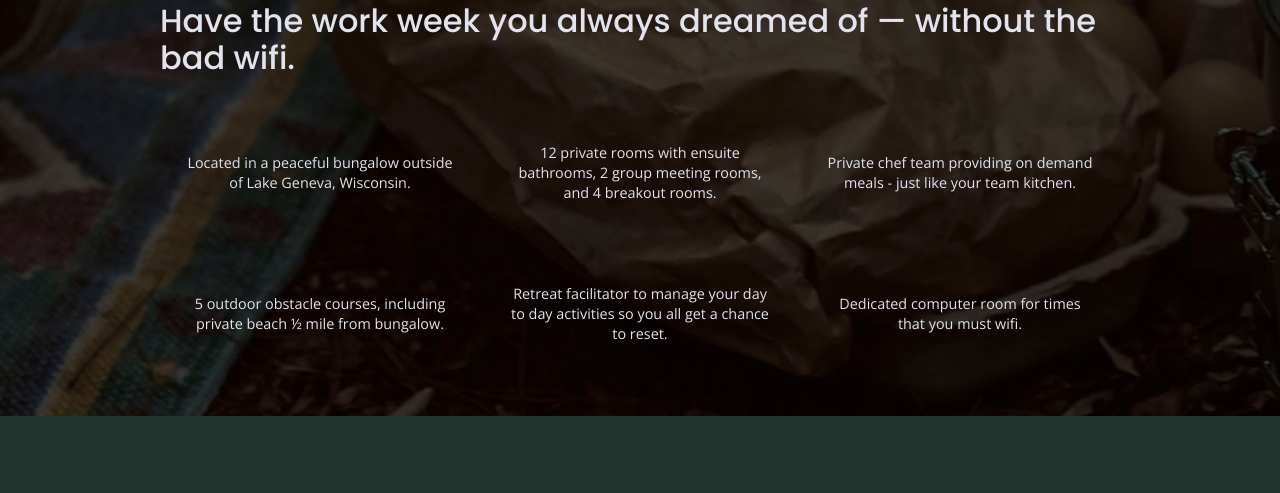
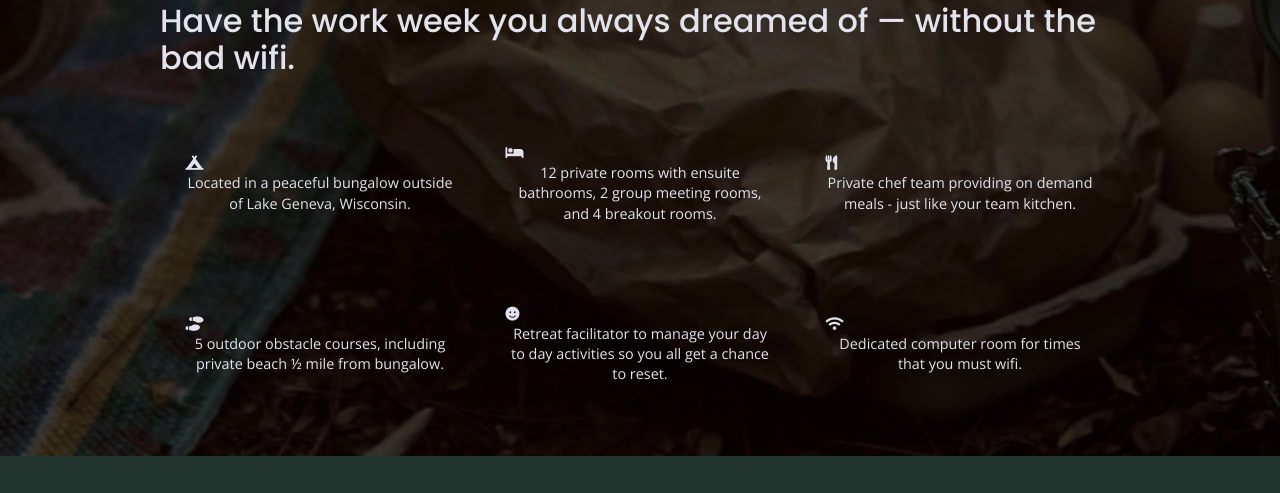
Before and after one commit to sadiejay/unplugged-website, a website built with Parcel: page index.html in a window 1280 px wide. Shown: the part 1102-1595 px from the top of the page. Built offline with nearby package versions, Linux system fonts and the light colour scheme.

Commit message:
Adds font awesome CDN and icons

```diff
--- a/index.html
+++ b/index.html
@@ -14,6 +14,9 @@
 
   <!-- Google Fonts -->
   <link href="https://fonts.googleapis.com/css?family=Open+Sans:400,700|Poppins:500,700" rel="stylesheet">
+
+  <!-- FontAwesome CDN version 5.5 -->
+  <link rel="stylesheet" href="https://use.fontawesome.com/releases/v5.5.0/css/all.css" integrity="sha384-B4dIYHKNBt8Bc12p+WXckhzcICo0wtJAoU8YZTY5qE0Id1GSseTk6S+L3BlXeVIU" crossorigin="anonymous">
 
   <link rel="manifest" href="site.webmanifest">
   <link rel="apple-touch-icon" href="icon.png">
@@ -78,6 +81,7 @@
         <div class="features-items">
           <article>
             <p class="fontawesome-icon">
+              <i class="fas fa-campground"></i>
             </p>
             <p class="features-item-description">
               Located in a peaceful bungalow outside of Lake Geneva, Wisconsin.
@@ -85,6 +89,7 @@
           </article>
           <article>
             <p class="fontawesome-icon">
+              <i class="fas fa-bed"></i>
             </p>
             <p class="features-item-description">
               12 private rooms with ensuite bathrooms, 2 group meeting rooms, and 4 breakout rooms.
@@ -92,6 +97,7 @@
           </article>
           <article>
             <p class="fontawesome-icon">
+              <i class="fas fa-utensils"></i>
             </p>
             <p class="features-item-description">
               Private chef team providing on demand meals - just like your team kitchen.
@@ -99,6 +105,7 @@
           </article>
           <article>
             <p class="fontawesome-icon">
+              <i class="fas fa-shoe-prints"></i>
             </p>
             <p class="features-item-description">
               5 outdoor obstacle courses, including private beach ½ mile from bungalow.
@@ -106,6 +113,7 @@
           </article>
           <article>
             <p class="fontawesome-icon">
+              <i class="fas fa-smile"></i>
             </p>
             <p class="features-item-description">
               Retreat facilitator to manage your day to day activities so you all get a chance to reset.
@@ -113,6 +121,7 @@
           </article>
           <article>
             <p class="fontawesome-icon">
+              <i class="fas fa-wifi"></i>
             </p>
             <p class="features-item-description">
               Dedicated computer room for times that you must wifi.
```
Also changed, not shown: about/index.html (+3 -0 lines), faq/index.html (+3 -0 lines).
